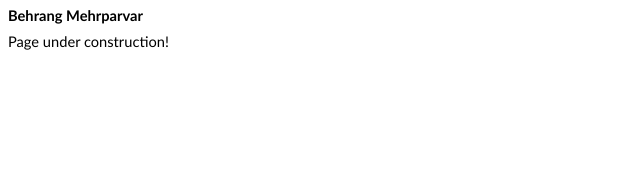
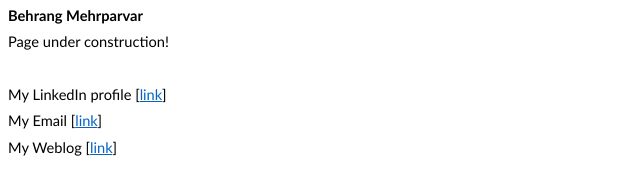
Before and after one commit to iBM88/iBM88.github.io, a plain HTML site: page index.html in a window 1280 px wide. Shown: the whole page, without its empty margins (0-640 px from the left). Drawn offline with Linux system fonts and the light colour scheme.

Commit message:
Update index.html
added links

```diff
--- a/index.html
+++ b/index.html
@@ -14,17 +14,17 @@ xmlns="http://www.w3.org/TR/REC-html40">
  <o:DocumentProperties>
   <o:Author>Behrang</o:Author>
   <o:LastAuthor>Behrang</o:LastAuthor>
-  <o:Revision>3</o:Revision>
-  <o:TotalTime>2</o:TotalTime>
+  <o:Revision>4</o:Revision>
+  <o:TotalTime>2979</o:TotalTime>
   <o:Created>2024-01-08T06:35:00Z</o:Created>
-  <o:LastSaved>2024-01-08T06:36:00Z</o:LastSaved>
+  <o:LastSaved>2024-01-10T08:13:00Z</o:LastSaved>
   <o:Pages>1</o:Pages>
-  <o:Words>6</o:Words>
-  <o:Characters>38</o:Characters>
+  <o:Words>40</o:Words>
+  <o:Characters>232</o:Characters>
   <o:Company>Microsoft</o:Company>
   <o:Lines>1</o:Lines>
   <o:Paragraphs>1</o:Paragraphs>
-  <o:CharactersWithSpaces>43</o:CharactersWithSpaces>
+  <o:CharactersWithSpaces>271</o:CharactersWithSpaces>
   <o:Version>16.00</o:Version>
  </o:DocumentProperties>
  <o:OfficeDocumentSettings>
@@ -680,6 +680,19 @@ xmlns="http://www.w3.org/TR/REC-html40">
 	mso-hansi-theme-font:minor-latin;
 	mso-bidi-font-family:Arial;
 	mso-bidi-theme-font:minor-bidi;}
+a:link, span.MsoHyperlink
+	{mso-style-priority:99;
+	color:#0563C1;
+	mso-themecolor:hyperlink;
+	text-decoration:underline;
+	text-underline:single;}
+a:visited, span.MsoHyperlinkFollowed
+	{mso-style-noshow:yes;
+	mso-style-priority:99;
+	color:#954F72;
+	mso-themecolor:followedhyperlink;
+	text-decoration:underline;
+	text-underline:single;}
 .MsoChpDefault
 	{mso-style-type:export-only;
 	mso-default-props:yes;
@@ -740,7 +753,7 @@ div.WordSection1
  </o:shapelayout></xml><![endif]-->
 </head>
 
-<body lang=EN-US style='tab-interval:36.0pt'>
+<body lang=EN-US link="#0563C1" vlink="#954F72" style='tab-interval:36.0pt'>
 
 <div class=WordSection1>
 
@@ -750,6 +763,17 @@ Mehrparvar<o:p></o:p></span></b></p>
 <p class=MsoNormal><span lang=EN-GB style='mso-ansi-language:EN-GB'>Page under
 construction!<o:p></o:p></span></p>
 
+<p class=MsoNormal><span style='mso-bidi-language:FA'><o:p>&nbsp;</o:p></span></p>
+
+<p class=MsoNormal><span style='mso-bidi-language:FA'>My LinkedIn profile [<a
+href="https://www.linkedin.com/in/bmehrparvar/">link</a>]<o:p></o:p></span></p>
+
+<p class=MsoNormal><span style='mso-bidi-language:FA'>My Email [<a
+href="mailto:behrang.mehrparvar@gmail.com">link</a>]<o:p></o:p></span></p>
+
+<p class=MsoNormal><span style='mso-bidi-language:FA'>My Weblog [<a
+href="https://medium.com/@behrang.mehrparvar">link</a>]<o:p></o:p></span></p>
+
 </div>
 
 </body>
```
